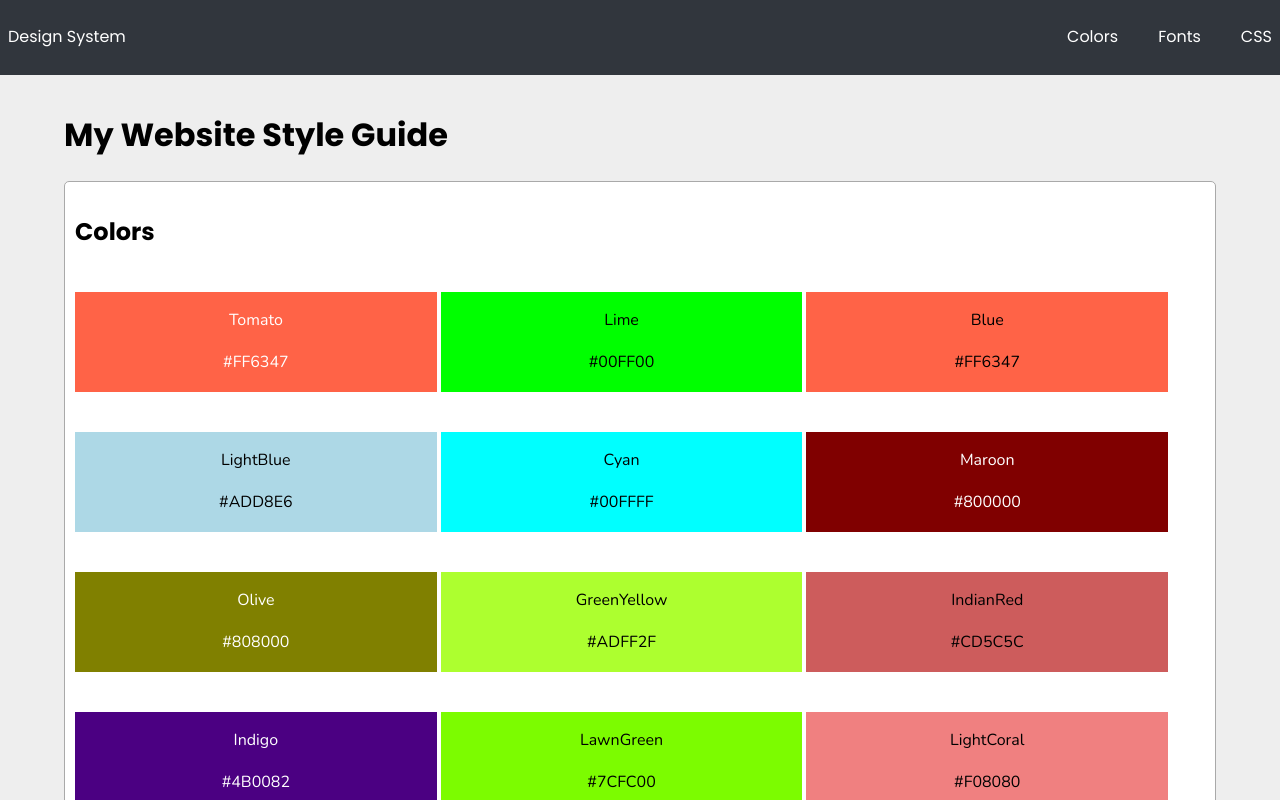
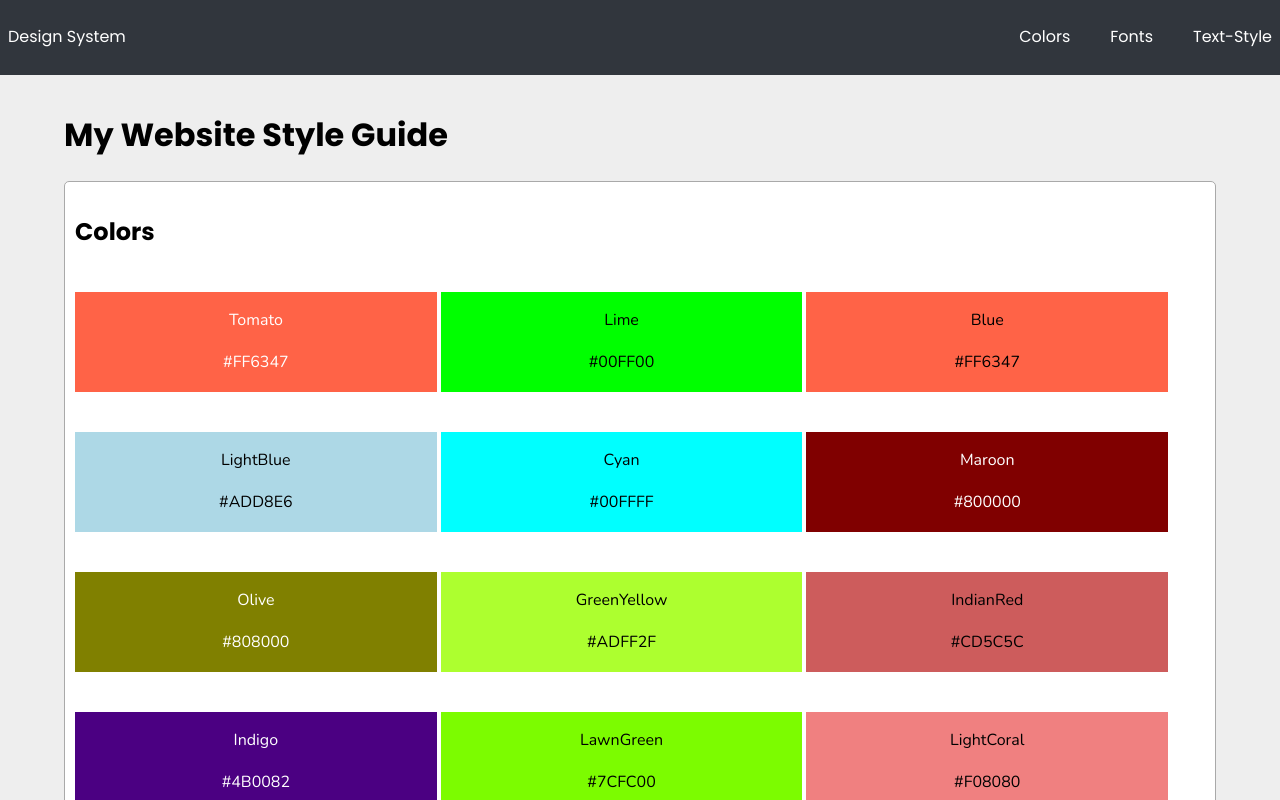
Before and after one commit to mojib2014/websit-system-design, a plain HTML site: page index.html in a window 1280 px wide. Shown: the top 800 px of the page. Drawn offline with nearby package versions, Linux system fonts and the light colour scheme.

Commit message:
Fix section scroll to text-style menu

```diff
--- a/index.html
+++ b/index.html
@@ -15,7 +15,7 @@
           <ul>
             <li><a href="#colors">Colors</a></li>
             <li><a href="#fonts">Fonts</a></li>
-            <li><a href="#">CSS</a></li>
+            <li><a href="#text-style">Text-Style</a></li>
           </ul>
         </nav>
         <nav class="mobile">
```
